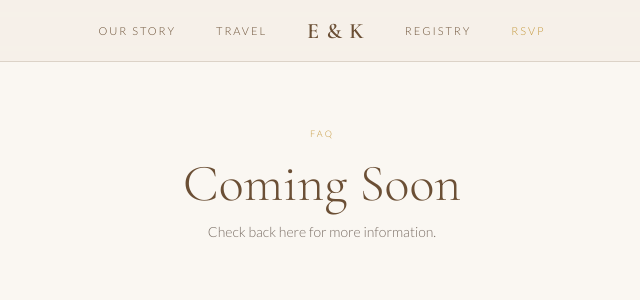
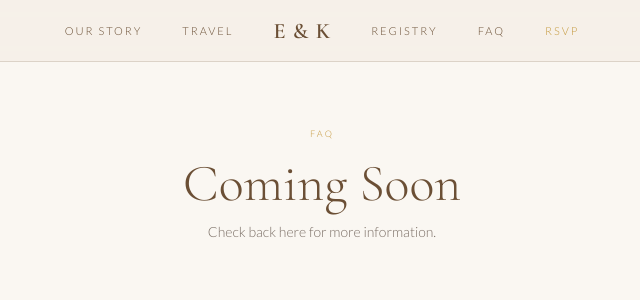
Before and after one commit to ericsinton/wedding-site, a Next.js app: page /faq in a window 1280 px wide. Shown: the top 300 px of the page, without its empty margins (318-958 px from the left). Built offline with nearby package versions, Linux system fonts and the light colour scheme.

Commit message:
fix nav links across all pages

```diff
--- a/app/faq/page.tsx
+++ b/app/faq/page.tsx
@@ -8,6 +8,7 @@ export default function FAQ() {
   <Link href="/travel">Travel</Link>
   <Link href="/home" className="nav-monogram">E & K</Link>
   <Link href="/registry">Registry</Link>
+  <Link href="/faq">FAQ</Link>
   <Link href="/rsvp" style={{ color: 'var(--gold)' }}>RSVP</Link>
 </nav>
       <div className="rsvp-page">
--- a/app/our-story/page.tsx
+++ b/app/our-story/page.tsx
@@ -8,6 +8,7 @@ export default function OurStory() {
   <Link href="/travel">Travel</Link>
   <Link href="/home" className="nav-monogram">E & K</Link>
   <Link href="/registry">Registry</Link>
+  <Link href="/faq">FAQ</Link>
   <Link href="/rsvp" style={{ color: 'var(--gold)' }}>RSVP</Link>
 </nav>
       <div className="rsvp-page">
--- a/app/registry/page.tsx
+++ b/app/registry/page.tsx
@@ -8,6 +8,7 @@ export default function Registry() {
   <Link href="/travel">Travel</Link>
   <Link href="/home" className="nav-monogram">E & K</Link>
   <Link href="/registry">Registry</Link>
+  <Link href="/faq">FAQ</Link>
   <Link href="/rsvp" style={{ color: 'var(--gold)' }}>RSVP</Link>
 </nav>
       <div className="rsvp-page">
--- a/app/travel/page.tsx
+++ b/app/travel/page.tsx
@@ -8,6 +8,7 @@ export default function Travel() {
   <Link href="/travel">Travel</Link>
   <Link href="/home" className="nav-monogram">E & K</Link>
   <Link href="/registry">Registry</Link>
+  <Link href="/faq">FAQ</Link>
   <Link href="/rsvp" style={{ color: 'var(--gold)' }}>RSVP</Link>
 </nav>
       <div className="rsvp-page">
```
Lines whose indentation alone changed are shown as unchanged.
